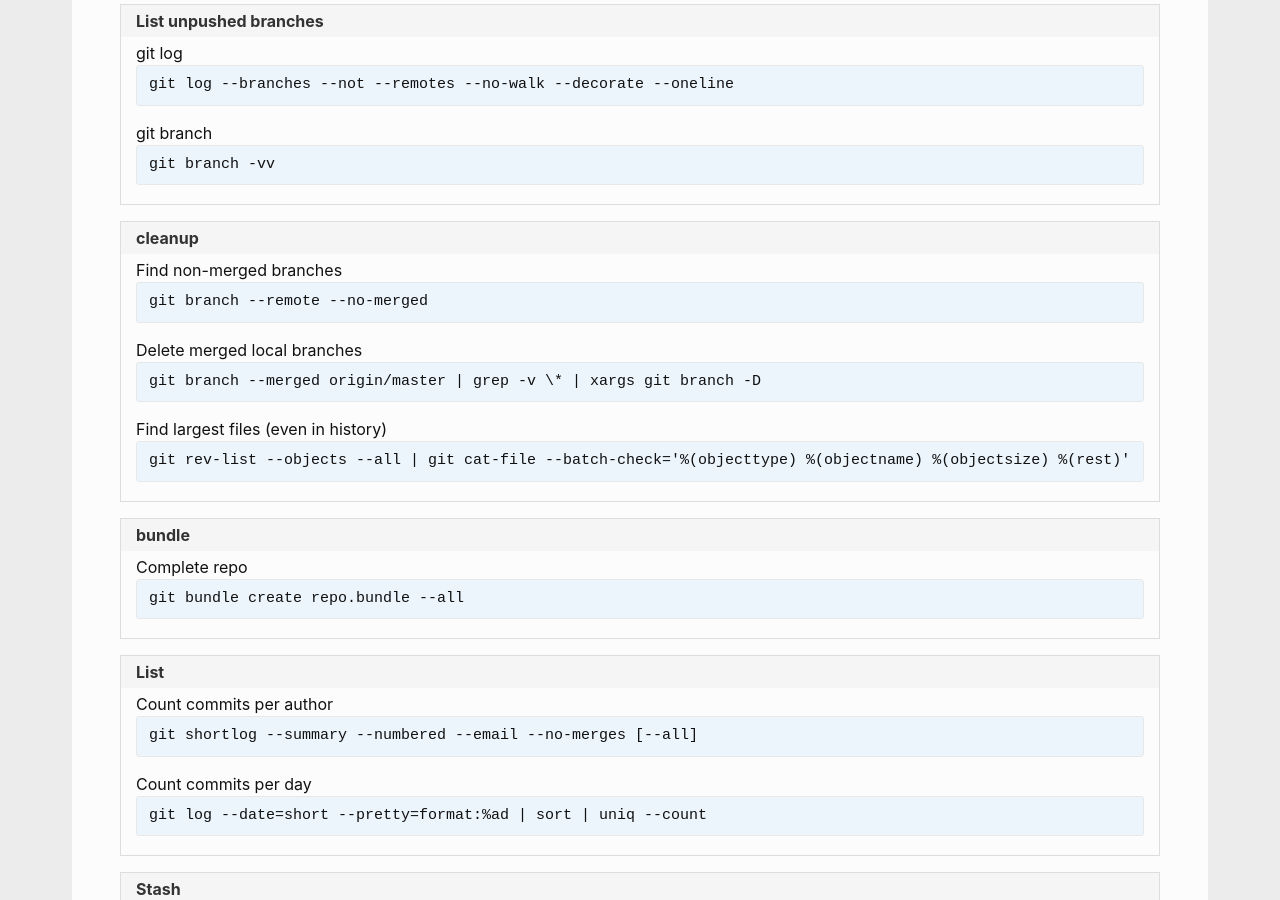
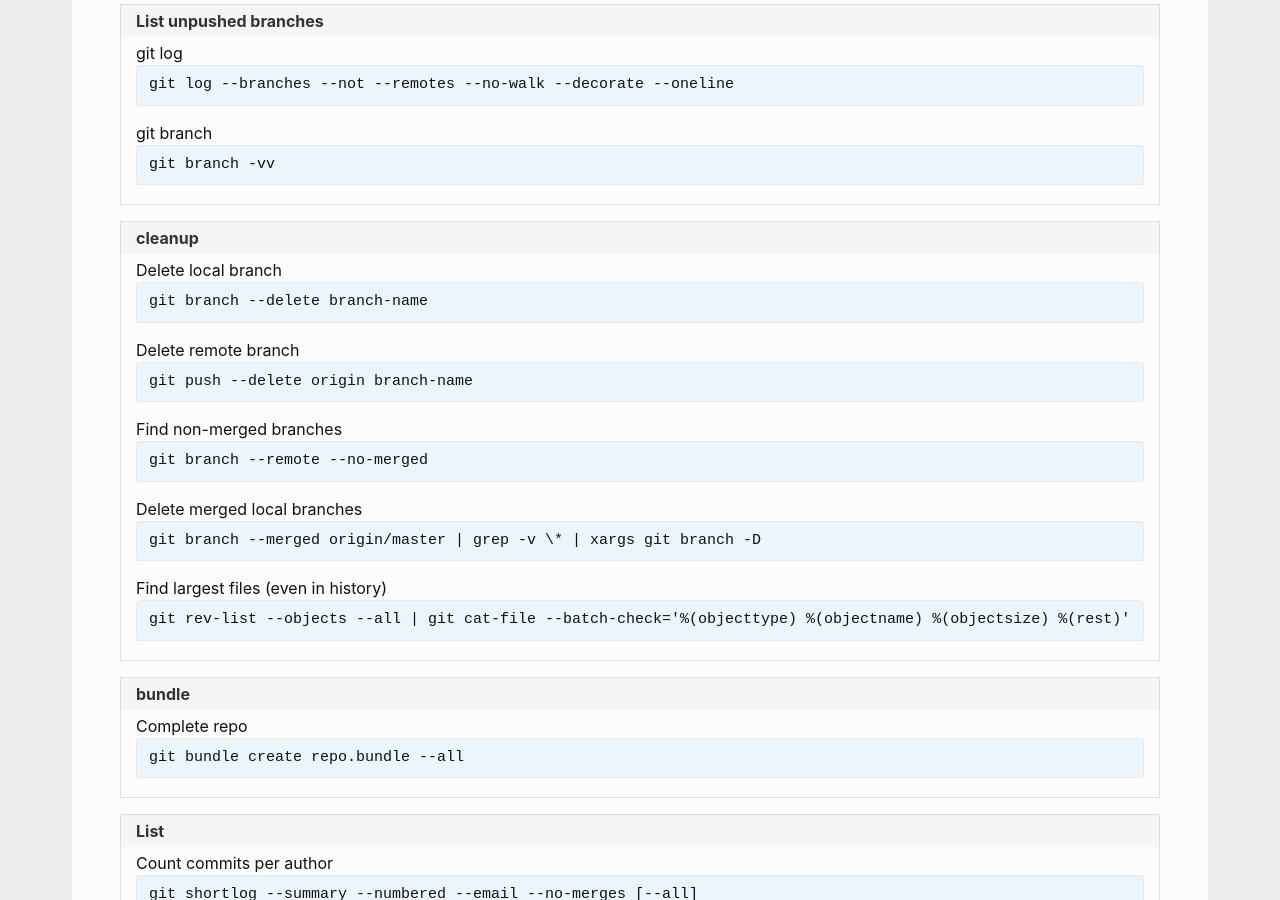
Before and after one commit to andreas-mausch/cheatsheets, a Jekyll site: the page built from _cheatsheets/git.md, in a window 1280 px wide and 900 px high, scrolled down 1146 px. Built offline with Jekyll 4.4.1, drawn with Linux system fonts in a browser that asks for light colours.

Commit message:
Delete branches

```diff
--- a/_cheatsheets/git.md
+++ b/_cheatsheets/git.md
@@ -25,6 +25,8 @@ section:
       git branch: git branch -vv
   - name: cleanup
     commands:
+      Delete local branch: git branch --delete branch-name
+      Delete remote branch: git push --delete origin branch-name
       Find non-merged branches: git branch --remote --no-merged
       Delete merged local branches: git branch --merged origin/master | grep -v \* | xargs git branch -D
       Find largest files (even in history): "git rev-list --objects --all | git cat-file --batch-check='%(objecttype) %(objectname) %(objectsize) %(rest)' | sed -n 's/^blob //p' |   sort --numeric-sort --key=2 | cut -c 1-12,41- | $(command -v gnumfmt || echo numfmt) --field=2 --to=iec-i --suffix=B --padding=7 --round=nearest"
```
